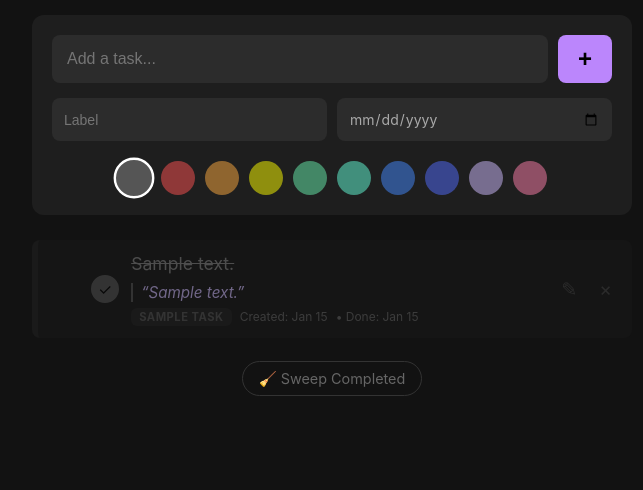
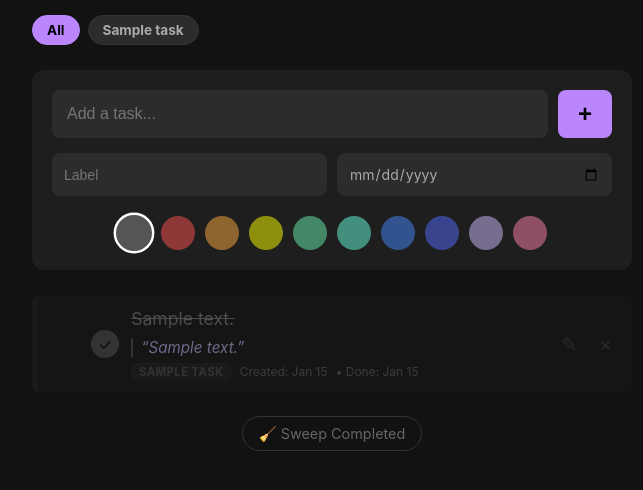
Before and after one commit to dafioram/SimpleTaskList, a Flask app: page / in a window 1280 px wide. Shown: the top 490 px of the page, without its empty margins (308-951 px from the left). Run offline with Flask 3, Linux system fonts and the light colour scheme; tables that the repository leaves empty hold one stand-in row (values such as "Sample post").

Commit message:
Allow filtering by label

```diff
--- a/main.py
+++ b/main.py
@@ -66,10 +66,44 @@ with app.app_context():
 
 @app.route('/')
 def index():
-    tasks = Task.query.all()
-    active_tasks = sorted([t for t in tasks if t.completed_at is None], key=lambda t: t.position)
-    finished_tasks = sorted([t for t in tasks if t.completed_at is not None], key=lambda t: t.completed_at, reverse=True)
-    return render_template('index.html', tasks=active_tasks + finished_tasks)
+    # 1. Check for filter parameter
+    filter_label = request.args.get('label')
+
+    # 2. Base Query
+    query = Task.query
+
+    # 3. Apply Filter if it exists
+    if filter_label:
+        query = query.filter(Task.label == filter_label)
+
+    tasks = query.all()
+
+    # 4. Get Unique Labels for the top bar (SQL Distinct)
+    # We only want labels that are not NULL and not empty strings
+    unique_labels_query = db.session.query(Task.label)\
+        .filter(Task.label.isnot(None))\
+        .filter(Task.label != "")\
+        .distinct().all()
+
+    # Flatten the result (SQLAlchemy returns tuples like [('Work',), ('Home',)])
+    all_labels = sorted([l[0] for l in unique_labels_query])
+
+    # 5. Sorting Logic (Same as before)
+    active_tasks = sorted(
+        [t for t in tasks if t.completed_at is None],
+        key=lambda t: t.position
+    )
+
+    finished_tasks = sorted(
+        [t for t in tasks if t.completed_at is not None],
+        key=lambda t: t.completed_at,
+        reverse=True
+    )
+
+    return render_template('index.html',
+                           tasks=active_tasks + finished_tasks,
+                           all_labels=all_labels,
+                           active_filter=filter_label)
 
 @app.route('/sw.js')
 def service_worker():
--- a/templates/index.html
+++ b/templates/index.html
@@ -6,6 +6,34 @@
     <meta name="viewport" content="width=device-width, initial-scale=1.0">
     <title>Task List</title>
     <style>
+		/* --- Filter Bar --- */
+        .filter-bar {
+            display: flex; gap: 8px; margin-bottom: 20px;
+            overflow-x: auto; /* Horizontal Scroll */
+            white-space: nowrap; padding-bottom: 5px; /* Space for scrollbar */
+
+            /* Hide Scrollbar for clean look */
+            -ms-overflow-style: none;  /* IE and Edge */
+            scrollbar-width: none;  /* Firefox */
+        }
+        .filter-bar::-webkit-scrollbar { display: none; } /* Chrome/Safari */
+
+        .filter-pill {
+            text-decoration: none; font-size: 0.85rem; font-weight: bold;
+            padding: 6px 14px; border-radius: 20px;
+            background-color: #2c2c2c; color: #aaa; border: 1px solid #333;
+            transition: all 0.2s;
+        }
+        .filter-pill:hover { border-color: #bb86fc; color: #fff; }
+
+        /* Active State (Purple) */
+        .filter-pill.active {
+            background-color: #bb86fc; color: #000; border-color: #bb86fc;
+        }
+
+        /* Update Chips in Card to be clickable */
+        a.label-chip { text-decoration: none; cursor: pointer; }
+        a.label-chip:hover { opacity: 0.8; }
         body {
             background-color: #121212; color: #e0e0e0;
             font-family: -apple-system, BlinkMacSystemFont, "Segoe UI", Roboto, sans-serif;
@@ -145,7 +173,17 @@
     </style>
 </head>
 <body>
+	{% if all_labels %}
+    <div class="filter-bar">
+        <a href="/" class="filter-pill {{ 'active' if not active_filter }}">All</a>
 
+        {% for lbl in all_labels %}
+        <a href="/?label={{ lbl }}" class="filter-pill {{ 'active' if active_filter == lbl }}">
+            {{ lbl }}
+        </a>
+        {% endfor %}
+    </div>
+    {% endif %}
     <div class="add-container">
         <form action="/add" method="POST">
             <div class="form-row-main">
@@ -193,7 +231,7 @@
 
                 <div class="task-meta">
                     {% if task.label %}
-                        <span class="label-chip chip-{{ task.color }}">{{ task.label }}</span>
+                        <a href="/?label={{ task.label }}" class="label-chip chip-{{ task.color }}">{{ task.label }}</a>
                     {% endif %}
 
                     <span>Created: {{ task.created_at.strftime('%b %d') }}</span>
```
